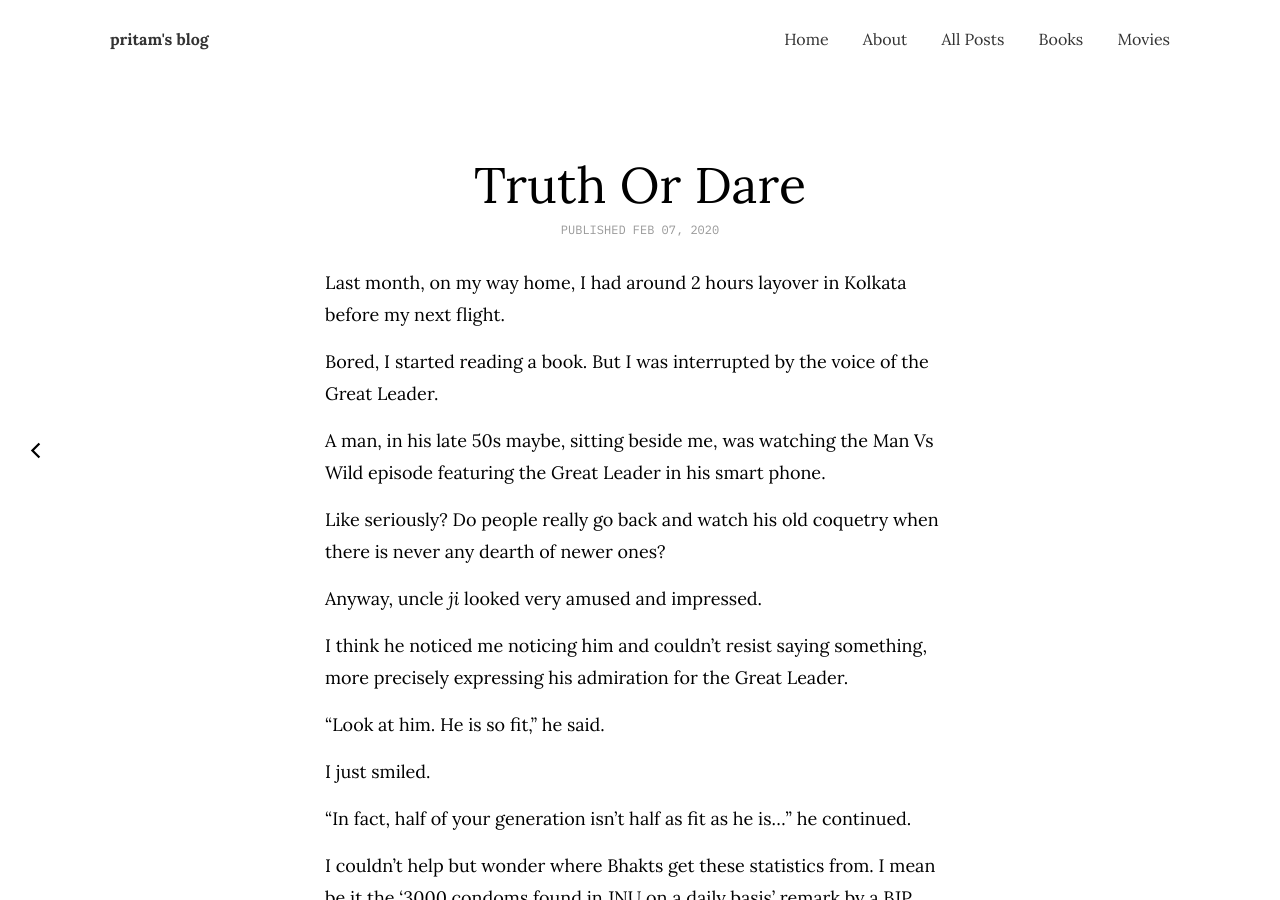
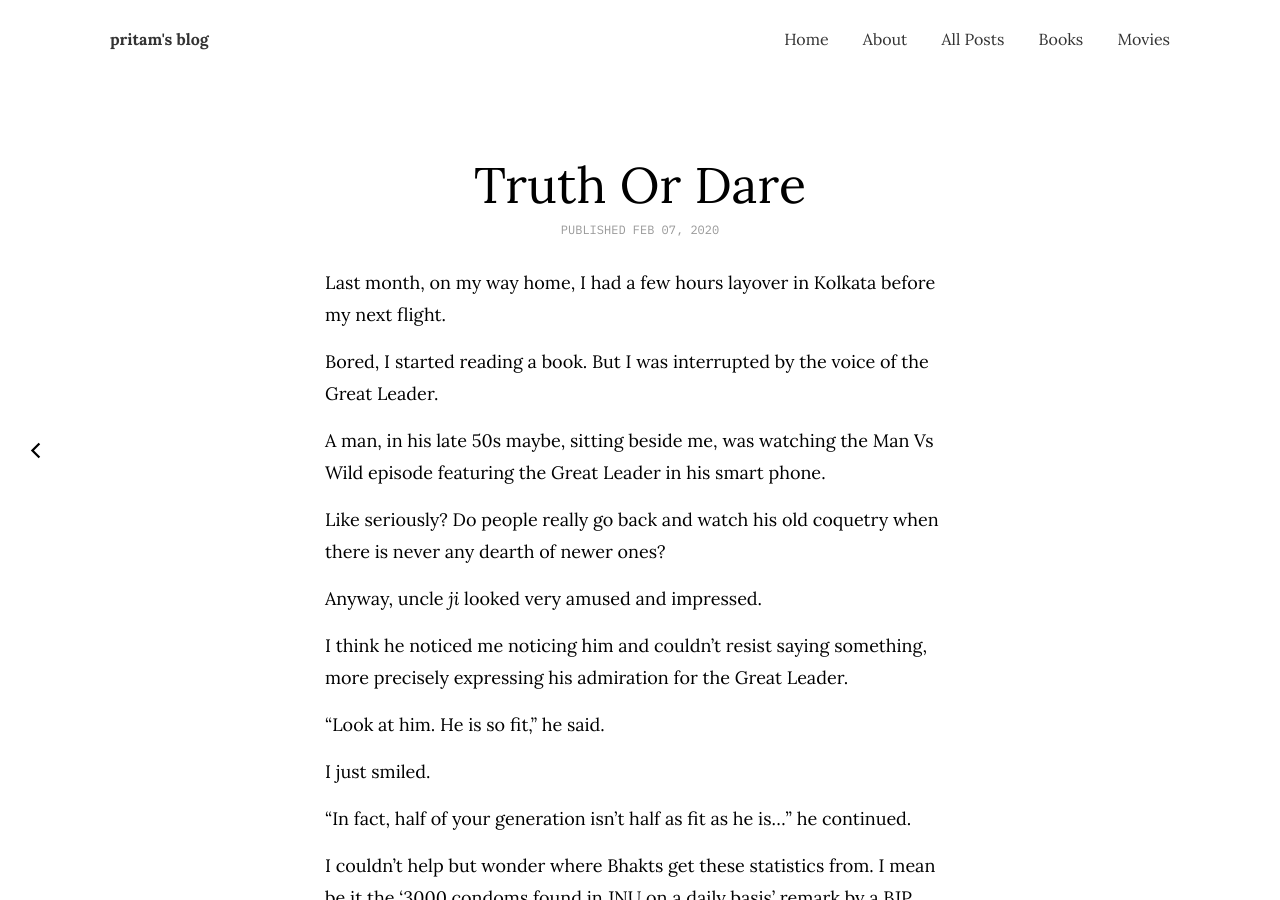
Before and after one commit to argumentativeyouth/pblog, a Jekyll site: the page built from _posts/2020-02-07-truth-or-dare.md, in a window 1280 px wide and 900 px high. Built offline with Jekyll 4.4.1, drawn with Linux system fonts in a browser that asks for light colours.

Commit message:
Update 2020-02-07-truth-or-dare.md

```diff
--- a/_posts/2020-02-07-truth-or-dare.md
+++ b/_posts/2020-02-07-truth-or-dare.md
@@ -3,7 +3,7 @@ layout: post
 title: Truth Or Dare
 date: 2020-02-07
 ---
-Last month, on my way home, I had around 2 hours layover in Kolkata before my next flight.
+Last month, on my way home, I had a few hours layover in Kolkata before my next flight.
 
 Bored, I started reading a book. But I was interrupted by the voice of the Great Leader.
 
```
